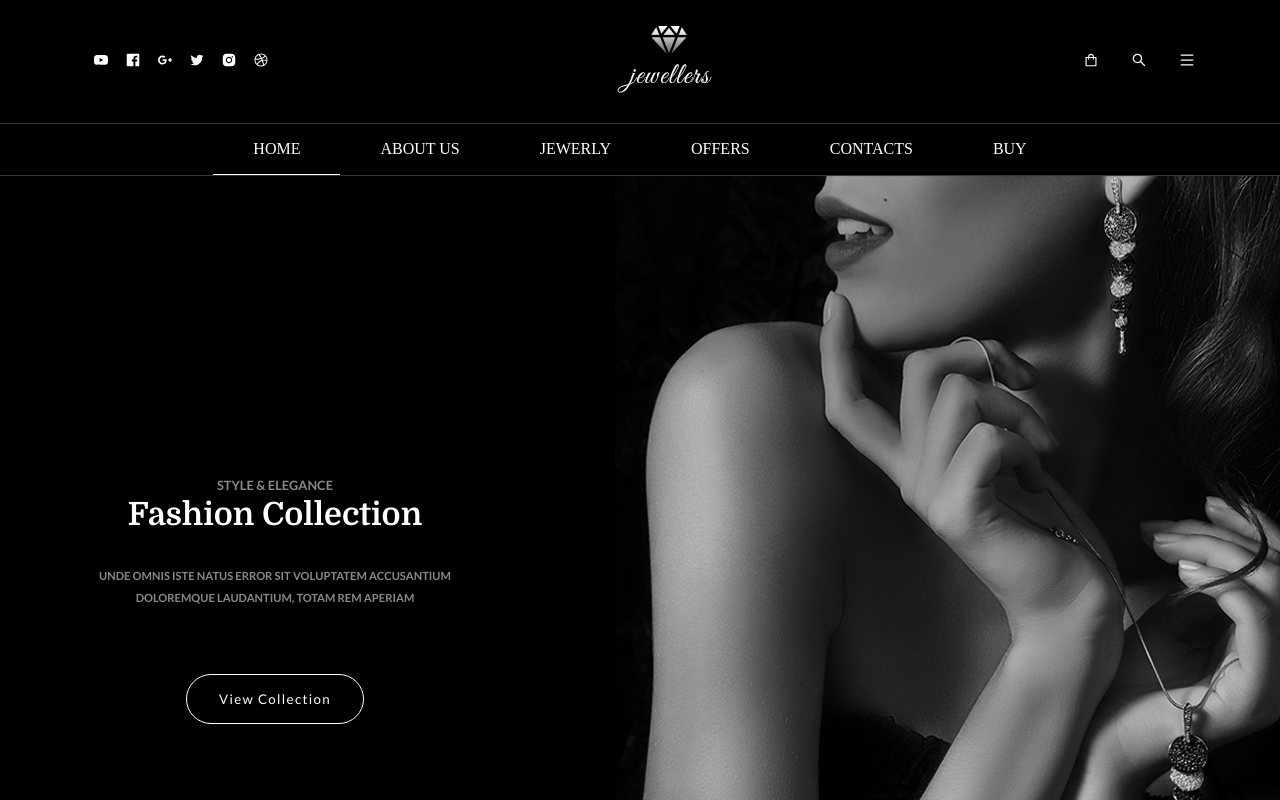
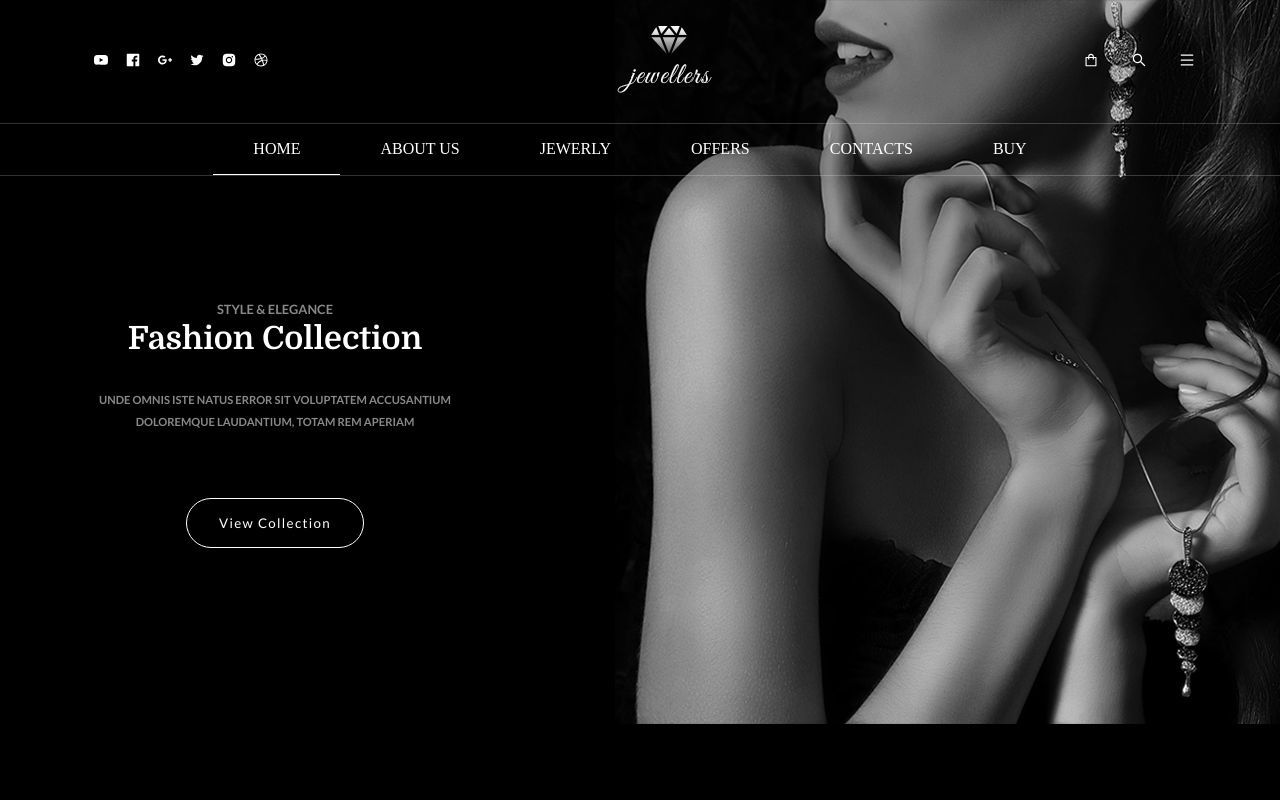
Before and after one commit to Koralldv/jewelry-shop, a React (Create React App) app: page / in a window 1280 px wide. Shown: the top 800 px of the page. Built offline with nearby package versions, Linux system fonts and the light colour scheme.

Commit message:
Логика отображения меню по нажатию и скролу mbl/dt

```diff
--- a/src/components/Layout.jsx
+++ b/src/components/Layout.jsx
@@ -1,4 +1,5 @@
-import React from 'react';
+import React, { useState, useEffect } from 'react';
+import styled from 'styled-components';
 import { Outlet } from 'react-router-dom';
 import { Menu } from './Menu';
 import { NavBar } from './NavBar';
@@ -73,12 +74,57 @@ const pages = [
 ];
 
 export const Layout = () => {
+    const [isActiveMenu, setIsActiveMenu] = useState(false);
+
+    const [widthScreen, setWidthScreen] = useState(null);
+
+    const [showMenu, setShowMenu] = useState(null);
+
+    useEffect(() => {
+        window.onscroll = function () {
+            let location = window.pageYOffset;
+            if (location < 176) {
+                setShowMenu(false);
+            } else {
+                setShowMenu(true);
+            }
+        };
+    }, []);
+
+    useEffect(() => {
+        setWidthScreen(window.innerWidth);
+        function handleResize(e) {
+            setWidthScreen(e.currentTarget.innerWidth);
+        }
+
+        window.addEventListener('resize', handleResize);
+        return () => window.removeEventListener('resize', handleResize);
+    }, []);
+
     return (
         <>
-            <Menu socialList={socialList} />
-            <NavBar pages={pages} />
+            <TopWrapper bg={showMenu}>
+                <Menu
+                    socialList={socialList}
+                    setIsActiveMenu={setIsActiveMenu}
+                    isActiveMenu={isActiveMenu}
+                    showMenu={showMenu}
+                    widthScreen={widthScreen}
+                />
+                {(isActiveMenu === true || (widthScreen > 767 && !showMenu)) && (
+                    <NavBar pages={pages} setIsActiveMenu={setIsActiveMenu} />
+                )}
+            </TopWrapper>
             <Outlet />
             <Footer socialList={socialList} />
         </>
     );
 };
+
+const TopWrapper = styled.div`
+    position: fixed;
+    width: 100%;
+    z-index: 999;
+
+    background-color: ${(props) => props.bg && 'var(--black)'};
+`;
```
